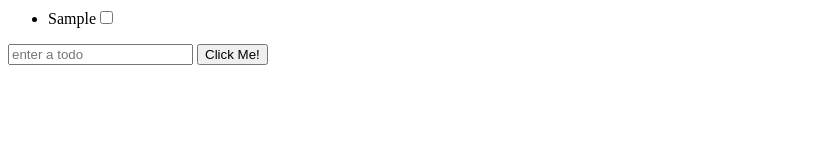
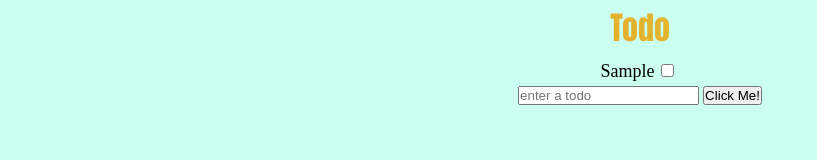
Before and after one commit to gabypega1997/Mini-Project-Typescript, a website: page index.html in a window 1280 px wide. Both pictures are taken after typing "Sample" into the empty fields and a click on the button "Click Me!". Shown: the whole page, without its empty margins (0-817 px from the left). Drawn offline with Linux system fonts and the light colour scheme.

Commit message:
add some style

```diff
--- a/index.html
+++ b/index.html
@@ -4,8 +4,40 @@
         <meta http-equiv="X-UA-Compatible" content="IE=edge" />
         <meta name="viewport" content="width=device-width, initial-scale=1.0" />
         <title>Mini Project</title>
+        <style>
+            * {
+                margin: 0;
+                padding: 0;
+            }
+            body {
+                text-align: center;
+                background-color: rgba(157, 255, 226, 0.521);
+            }
+            h1 {
+                margin: 3px;
+                font-family: Impact, Haettenschweiler, "Arial Narrow Bold",
+                    sans-serif;
+                background-image: linear-gradient(
+                    45deg,
+                    rgb(255, 102, 0),
+                    rgba(200, 255, 0, 0.623)
+                );
+                background-clip: text;
+                -webkit-background-clip: text;
+                color: transparent;
+            }
+            ul > li {
+                font-size: large;
+                padding: 3px;
+            }
+            li > input {
+                margin: 6px;
+                font-size: 1.2rem;
+            }
+        </style>
     </head>
     <body>
+        <h1>Todo</h1>
         <ul id="todolist"></ul>
         <form id="todoform" idaction="">
             <input
```
